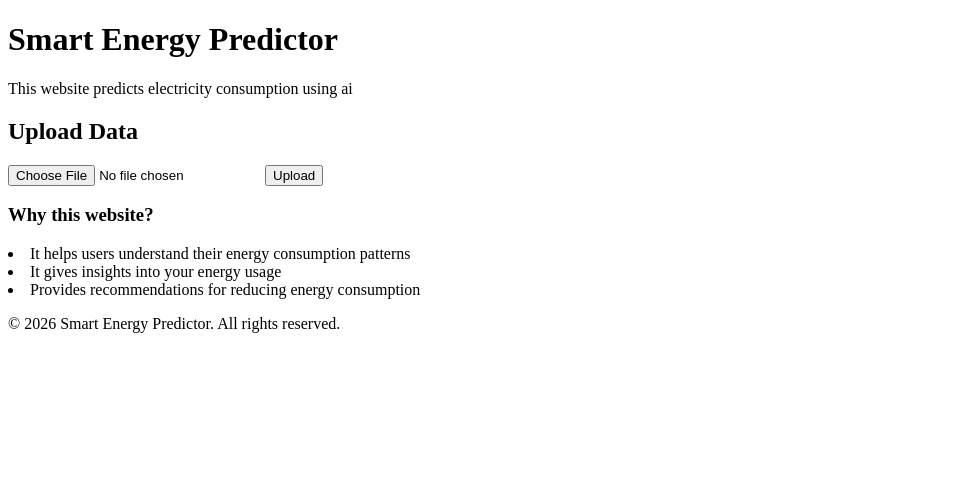
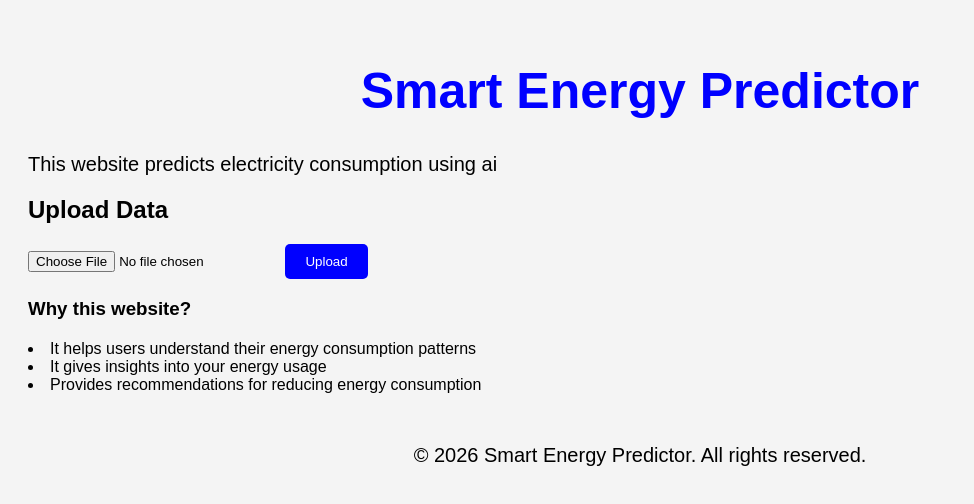
Before and after one commit to Varshinireddy09/smart_energy_predictor, a plain HTML site: page index.html in a window 1280 px wide. Shown: the whole page, without its empty margins (0-974 px from the left). Drawn offline with Linux system fonts and the light colour scheme.

Commit message:
Added css styling and improved structure

```diff
--- a/index.html
+++ b/index.html
@@ -2,10 +2,12 @@
 <html>
     <head>
         <title>My first web page</title>
+        <link rel="stylesheet" href="style.css">
     </head>
 
     <body>
-        <h1>Smart Energy Predictor</h1>
+        <h1> Smart Energy Predictor</h1>
+
     </body>
     <p>
         This website predicts electricity consumption using ai
--- /dev/null
+++ b/style.css
@@ -0,0 +1,34 @@
+body {
+    background-color: #f4f4f4;
+    padding: 20px;
+    font-family: Arial;
+}
+
+h1 {
+    color: blue;
+    text-align: center;
+    font-size: 50px;
+}
+
+p {
+    font-size: 20px;
+}
+
+button {
+    background-color: blue;
+    color: white;
+    padding: 10px 20px;
+    border: none;
+    border-radius: 5px;
+}
+.section {
+    background-color: white;
+    padding: 20px;
+    margin-bottom: 30px;
+    border-radius: 10px;
+}
+
+footer {
+    text-align: center;
+    margin-top: 50px;
+}
```
